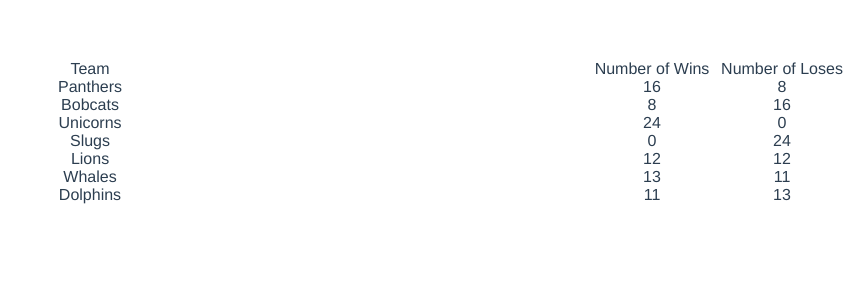
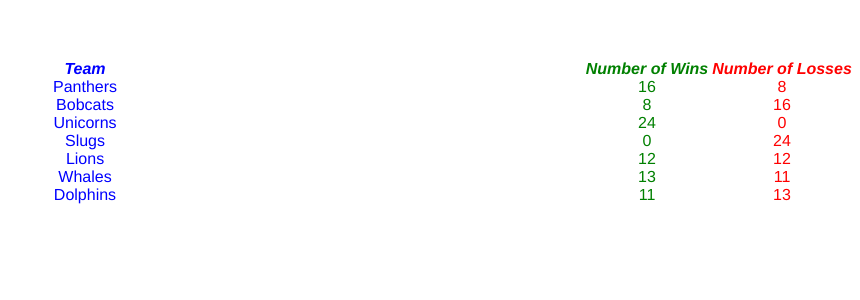
Before and after one commit to AriSorsko/easy-vue-components, a Vue app: page / in a window 1280 px wide. Shown: the top 300 px of the page, without its empty margins (420-1280 px from the left). Built offline with nearby package versions, Linux system fonts and the light colour scheme.

Commit message:
Added class names to each cell

```diff
--- a/package.json
+++ b/package.json
@@ -10,6 +10,7 @@
   },
   "dependencies": {
     "core-js": "^3.6.5",
+    "lodash": "^4.17.20",
     "vue": "^2.6.11"
   },
   "devDependencies": {
--- a/src/components/Demo.vue
+++ b/src/components/Demo.vue
@@ -4,7 +4,28 @@
   </div>
 </template>
 
-<style scoped></style>
+<style scoped>
+/deep/ .headerName {
+  font-style: italic;
+}
+/deep/ .name {
+  color: blue;
+}
+
+/deep/ .headerWins {
+  font-style: italic;
+}
+/deep/ .wins {
+  color: green;
+}
+
+/deep/ .headerLosses {
+  font-style: italic;
+}
+/deep/ .losses {
+  color: red;
+}
+</style>
 
 <script>
 import EasyTable from "./EasyTable";
@@ -24,10 +45,10 @@ export default {
         {
           header: "Number of Wins",
           property: "wins",
-          width: "120px",
+          width: "130px",
         },
         {
-          header: "Number of Loses",
+          header: "Number of Losses",
           property: "losses",
           width: "140px",
         },
--- a/src/components/EasyTable.vue
+++ b/src/components/EasyTable.vue
@@ -1,12 +1,22 @@
 <template>
   <div id="container" :style="columnWidthsStyle">
     <!-- Headings -->
-    <div v-for="column in columns" :key="column.header">
+    <div
+      v-for="column in columns"
+      :key="column.header"
+      class="headerCell"
+      :class="generateHeaderClasses(column.property)"
+    >
       {{ column.header }}
     </div>
     <!-- Data Rows -->
     <div v-for="column in columns" :key="column.property">
-      <div v-for="(row, index) in rows" :key="index">
+      <div
+        v-for="(row, index) in rows"
+        :key="index"
+        class="dataCell"
+        :class="column.property"
+      >
         {{ row[column.property] }}
       </div>
     </div>
@@ -19,11 +29,13 @@
 }
 
 .headerCell {
-  display: flex;
+  font-weight: bold;
 }
 </style>
 
 <script>
+import camelCase from "lodash/camelCase";
+
 export default {
   name: "EasyTable",
   props: {
@@ -40,5 +52,10 @@ export default {
       return columnsWidths;
     },
   },
+  methods: {
+    generateHeaderClasses(header) {
+      return header + " " + camelCase("header " + header);
+    },
+  },
 };
 </script>
```
